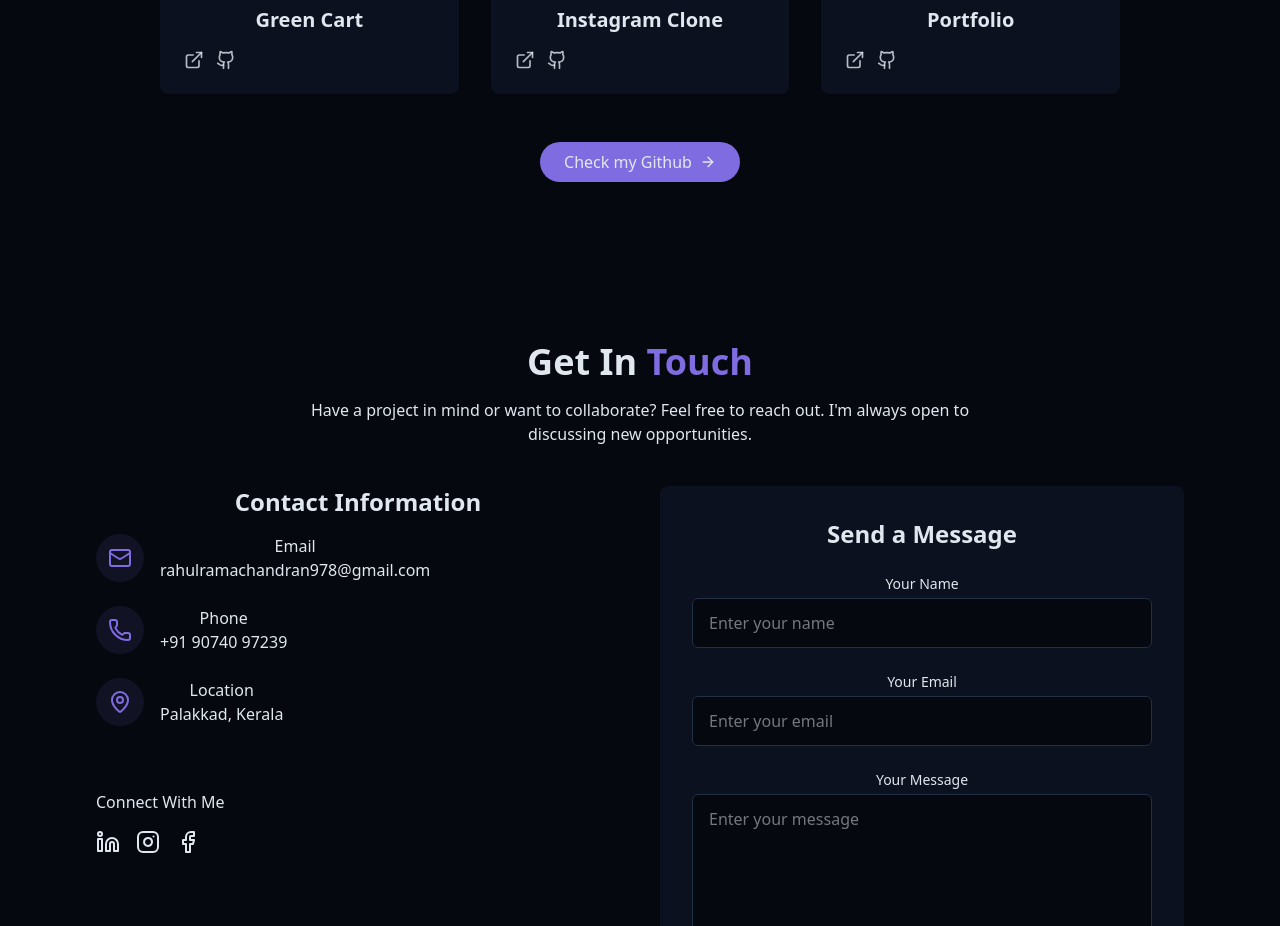
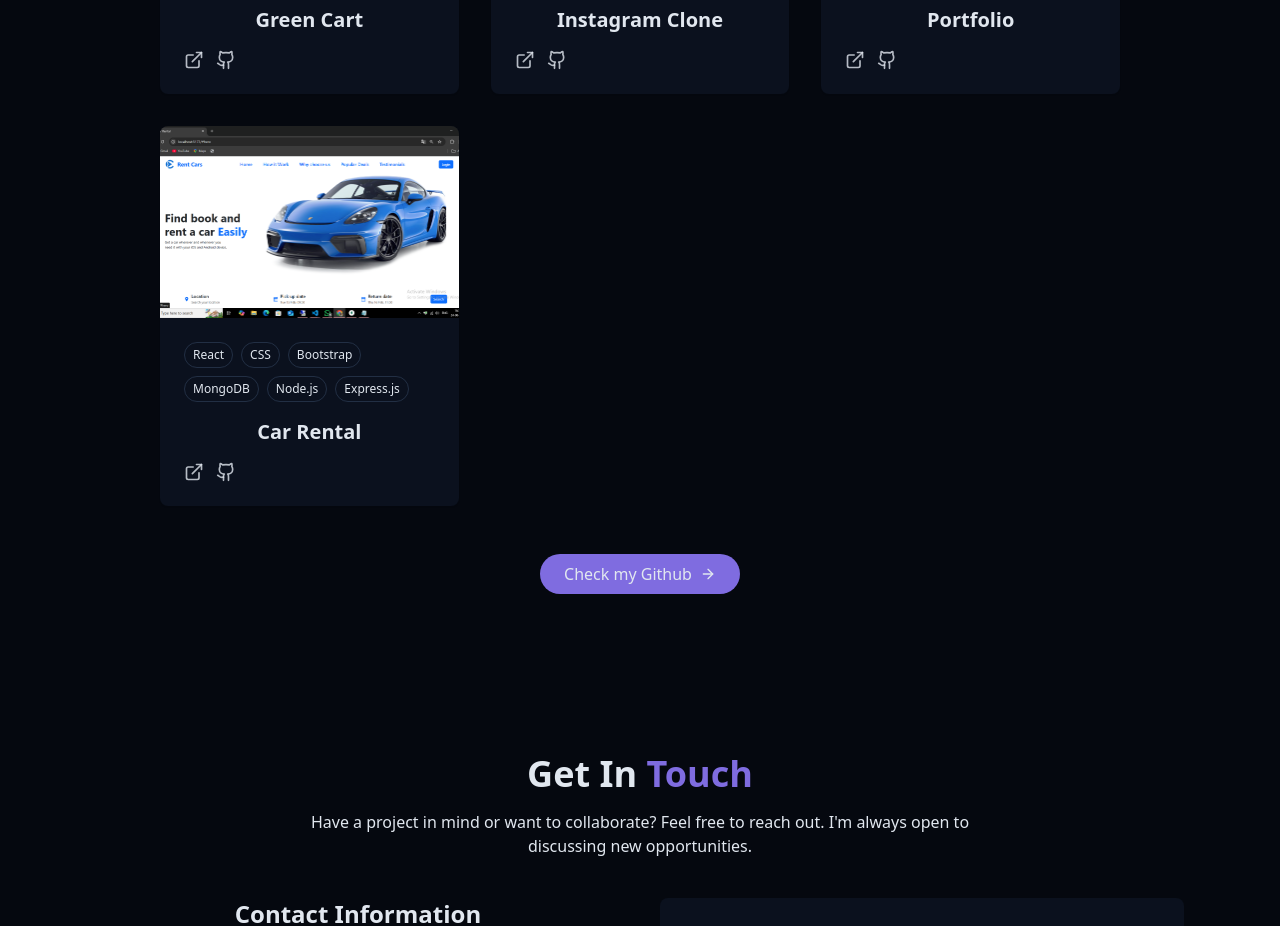
Before and after one commit to RahulRamachandran978/Rahul-Portfolio, a React (Vite) app: page / in a window 1280 px wide. Shown: the part 2600-3526 px from the top of the page. Built offline with nearby package versions, Linux system fonts and the light colour scheme.

Commit message:
car rental projeject added

```diff
--- a/src/components/ContactSection.jsx
+++ b/src/components/ContactSection.jsx
@@ -99,7 +99,7 @@ const ContactSection = () => {
         <div className='pt-8'>
           <h4 className='font-medium flex items-start mb-4'>Connect With Me</h4>
           <div className='flex space-x-4'>
-            <a href='#' target='_blank'><Linkedin /></a>
+            <a href='https://www.linkedin.com/in/rahul-ramachandran-ba8486270/' target='_blank'><Linkedin /></a>
             <a href='#' target='_blank'><Instagram /></a>
             <a href='#' target='_blank'><Facebook /></a>
           </div>
--- a/src/components/ProjectSection.jsx
+++ b/src/components/ProjectSection.jsx
@@ -29,6 +29,14 @@ const projects = [
         tags:["React","Tailwind"],
         demoUrl:"https://rahul-portfolio-bvftva4jp-rahulprs-projects.vercel.app/",
         githubUrl:"https://github.com/RahulRamachandran978/Rahul-Portfolio",
+    },
+    {
+        id:4,
+        title:"Car Rental",
+        description:"",
+        image:"/projects/car-rental.png",
+        tags:["React","CSS","Bootstrap","MongoDB","Node.js","Express.js"],
+        githubUrl:"https://github.com/RahulRamachandran978/Car-Rental",
     }
 ]
 
```
Also changed, not shown: public/Projects/car-rental.png (added).
